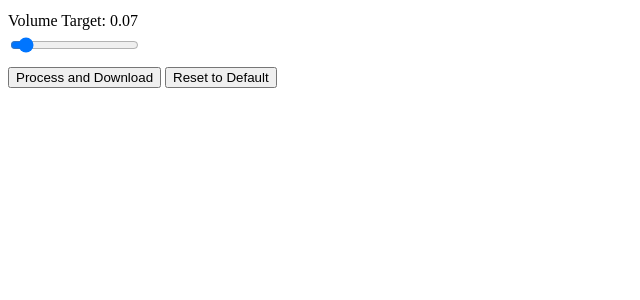
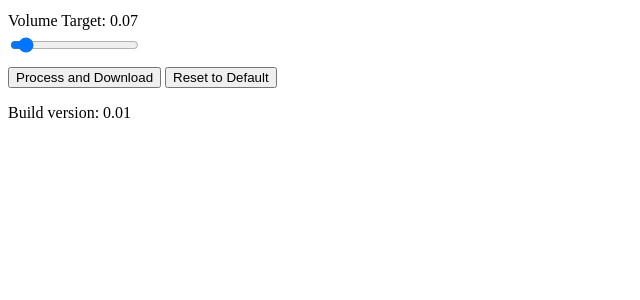
Before and after one commit to Chroodles/Voice-Guard, a Flask app: page / in a window 1280 px wide. Shown: the part 382-682 px from the top of the page, without its empty margins (0-640 px from the left). Run offline with Flask 3, Linux system fonts and the light colour scheme.

Commit message:
add build version

```diff
--- a/templates/index.html
+++ b/templates/index.html
@@ -69,5 +69,8 @@
         <input type="submit" value="Process and Download">
         <button type="button" onclick="resetValues()">Reset to Default</button>
     </form>
+    <footer>
+        <p>Build version: 0.01</p>
+    </footer>
 </body>
 </html>
```
